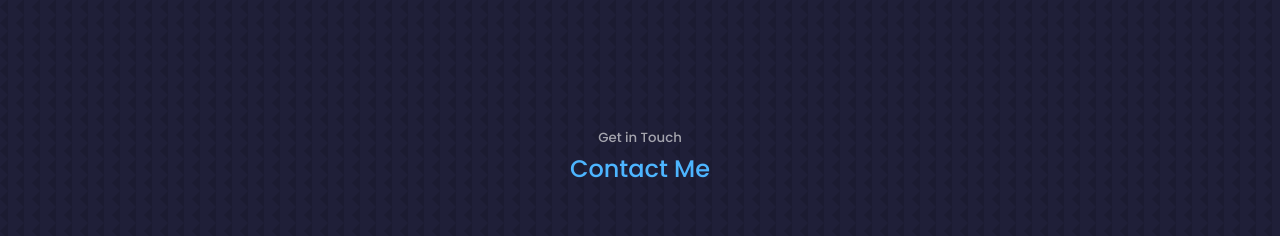
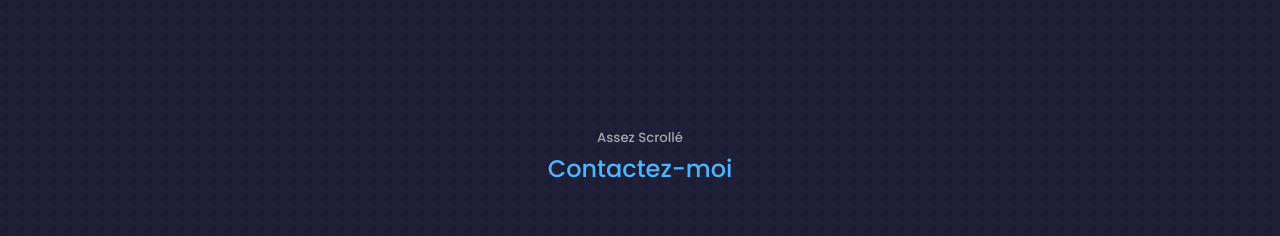
Before and after one commit to mmaj0708/React-Portfolio, a React (Create React App) app: page / in a window 1280 px wide. Shown: the part 4529-4765 px from the top of the page. Built offline with nearby package versions, Linux system fonts and the light colour scheme.

Commit message:
rectify contact title

```diff
--- a/src/components/contact/Contact.jsx
+++ b/src/components/contact/Contact.jsx
@@ -27,8 +27,8 @@ const Contact = () => {
 
   return (
     <section id='contact'>
-      <h5>Get in Touch</h5>
-      <h2>Contact Me</h2>
+      <h5>Assez Scrollé</h5>
+      <h2>Contactez-moi</h2>
       <div className="container contact__container">
         <div className="contact__options">
           <article className="contact__option">
```
